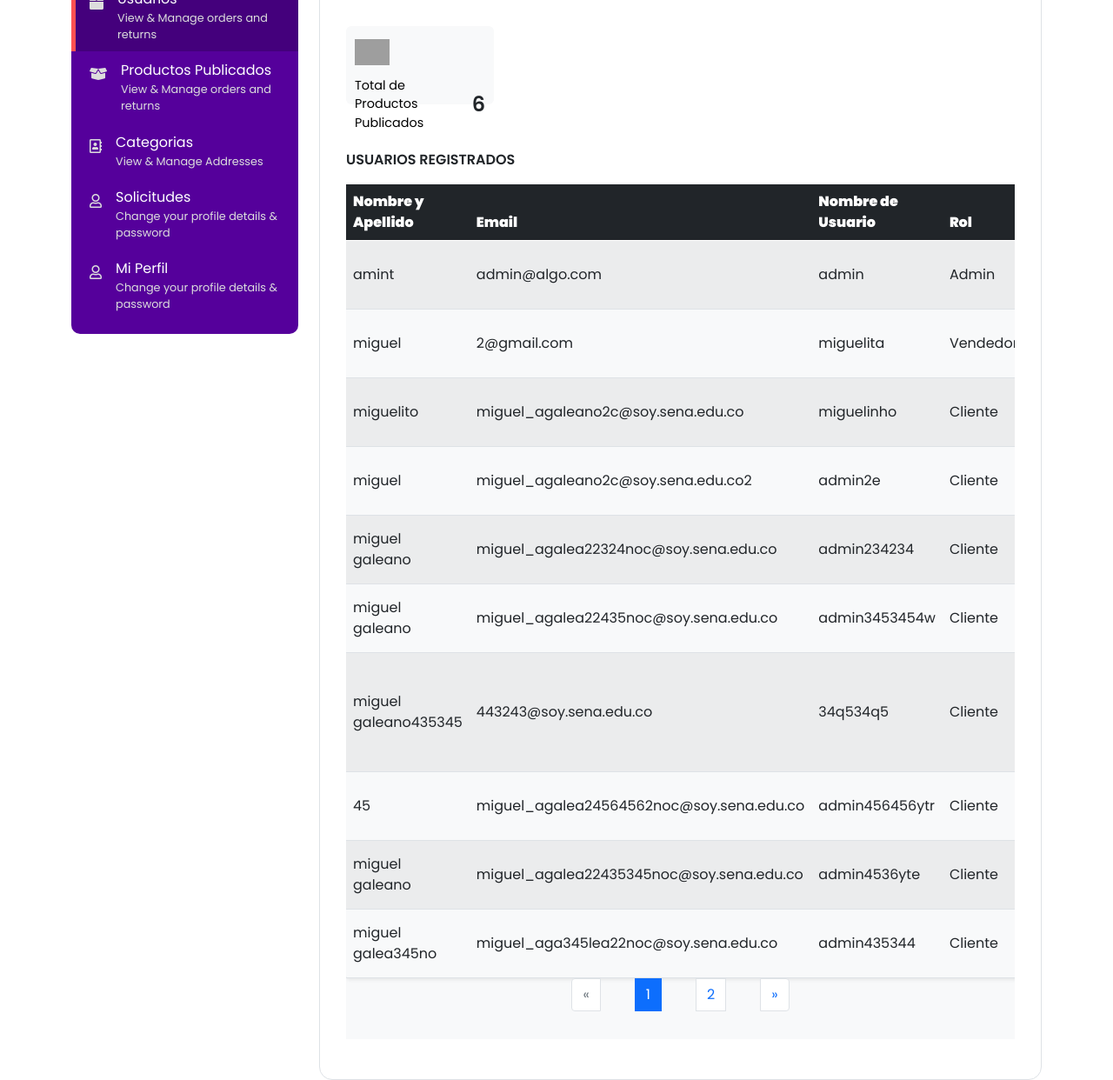
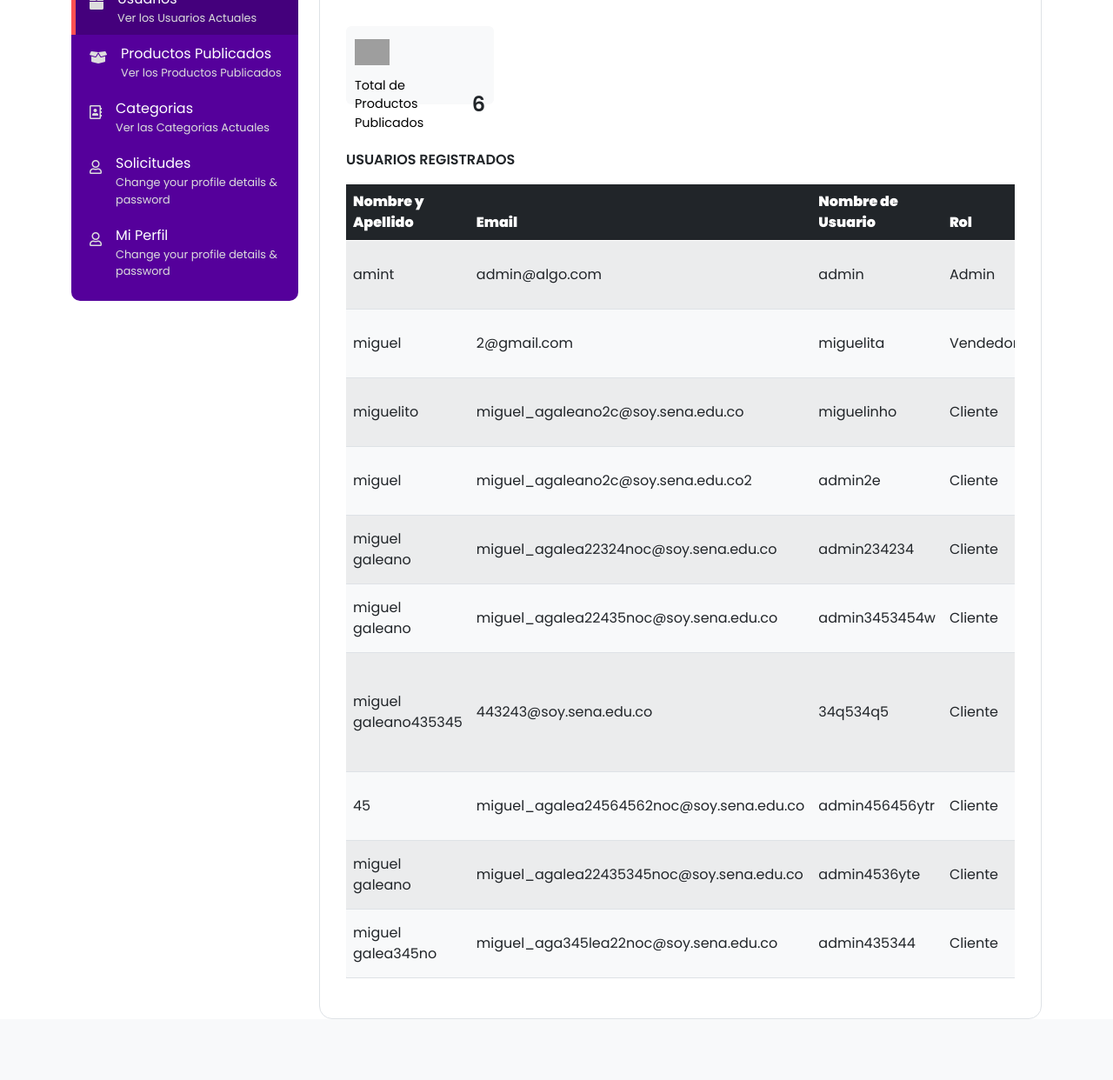
Before and after one commit to DarkXz7/MerkaChecheres-2, a Django app: page /admin_dashboard/ in a window 1280 px wide. Shown: the part 177-1419 px from the top of the page at 87% size. After the commit the page ends 1349 px from the top, so only its background shows below. Run offline with Django 5.2, Linux system fonts and the light colour scheme; data comes from the database, SQL or seed files in the repository; both versions use the stored data as it was after the commit; grey boxes are pictures that could not be loaded.

Commit message:
se añade categoria a la vista del admin y ediciones de categorias

```diff
--- a/merkachecheres/static/css/admin.css
+++ b/merkachecheres/static/css/admin.css
@@ -16,7 +16,17 @@ nav .navbar-brand .logo {
     padding: 10px 15px;
     border-radius: 8px;
 }
+#message-container {
+    visibility: hidden; /* Ocultar visualmente */
+    height: 0; /* No ocupar espacio */
+    overflow: hidden; /* Ocultar contenido si lo hay */
+    transition: all 0.3s ease; /* Transición suave */
+}
 
+#message-container.show {
+    visibility: visible; /* Mostrar visualmente */
+    height: auto; /* Ajustar al contenido */
+}
 nav .navbar-brand .logo .h2 {
     margin: 0;
 }
--- a/merkachecheres/templates/admin.html
+++ b/merkachecheres/templates/admin.html
@@ -68,7 +68,7 @@
                                 <div class="fas fa-box pt-2 me-3"></div>
                                 <div class="d-flex flex-column">
                                     <div class="link">Usuarios</div>
-                                    <div class="link-desc">View & Manage orders and returns</div>
+                                    <div class="link-desc">Ver los Usuarios Actuales</div>
                                 </div>
                             </a>
                         </li>
@@ -77,16 +77,16 @@
                                 <div class="fas fa-box-open pt-2 me-3"></div>
                                 <div class="d-flex flex-column">
                                     <div class="link">Productos Publicados</div>
-                                    <div class="link-desc">View & Manage orders and returns</div>
+                                    <div class="link-desc">Ver los Productos Publicados</div>
                                 </div>
                             </a>
                         </li>
                         <li>
-                            <a href="#" class="text-decoration-none d-flex align-items-start">
+                            <a href="?tabla=categorias" class="text-decoration-none d-flex align-items-start">
                                 <div class="far fa-address-book pt-2 me-3"></div>
                                 <div class="d-flex flex-column">
                                     <div class="link">Categorias</div>
-                                    <div class="link-desc">View & Manage Addresses</div>
+                                    <div class="link-desc">Ver las Categorias Actuales</div>
                                 </div>
                             </a>
                         </li>
@@ -113,44 +113,61 @@
             </div>
             <div class="col-lg-9 my-lg-0 my-1">
                 <div id="main-content" class="bg-white border h-100">
+                    <!-- Contenedor de mensajes -->
+                    {% if messages %}
+                        <div id="message-container" class="mt-3">
+                            {% for message in messages %}
+                                <div class="alert alert-{{ message.tags }} alert-dismissible fade show" role="alert">
+                                    {{ message }}
+                                    <button type="button" class="btn-close" data-bs-dismiss="alert" aria-label="Close"></button>
+                                </div>
+                            {% endfor %}
+                        </div>
+                    {% endif %}
+                    <!-- Fin del contenedor de mensajes -->
+
                     <div class="d-flex flex-column">
                         <div class="h5">Hola, {{ usuario_actual.full_name }}</div>
                         <div>Sesion iniciada como : {{ usuario_actual.email }}</div>
                     </div>
+
                     <div class="d-flex my-4 flex-wrap">
                         {% if mostrar_productos %}
                             <div class="box me-4 my-1 bg-light">
-                                    <img src="https://www.freepnglogos.com/uploads/box-png/cardboard-box-brown-vector-graphic-pixabay-2.png"
-                                        alt="">
+                                <img src="https://www.freepnglogos.com/uploads/box-png/cardboard-box-brown-vector-graphic-pixabay-2.png" alt="">
                                 <div class="d-flex align-items-center mt-2">
                                     <div class="tag">Total de usuarios registrados</div>
                                     <div class="ms-auto number me-2">{{ usuarios.paginator.count }}</div>
                                 </div>
                             </div>
                         {% else %}
+                            {% if not mostrar_categorias %}
                                 <div class="box me-4 my-1 bg-light">
-                                <img src="https://www.freepnglogos.com/uploads/shopping-cart-png/shopping-cart-campus-recreation-university-nebraska-lincoln-30.png"
-                                    alt="">
+                                    <img src="https://www.freepnglogos.com/uploads/shopping-cart-png/shopping-cart-campus-recreation-university-nebraska-lincoln-30.png" alt="">
                                     <div class="d-flex align-items-center mt-2">
                                         <div class="tag me-2">Total de Productos Publicados</div>
                                         <div class="ms-auto number">{{ total_productos }}</div>
                                     </div>
                                 </div>
-
                             {% endif %}
-
+                        {% endif %}
                     </div>
                     <br/>
+
                     <div class="text-uppercase">
                         {% if mostrar_productos %}
                             Productos Publicados
+                        {% elif mostrar_categorias %}
+                            Categorias
                         {% else %}
                             Usuarios Registrados
                         {% endif %}
                     </div>
+
                     <div class="order my-3 bg-light p-0">
                         <div class="table-responsive">
                             {% if mostrar_productos %}
+                                <!-- Tabla de productos -->
                                 {% if producto_a_editar %}
                                     <!-- Formulario para editar producto -->
                                     <form method="post">
@@ -190,7 +207,6 @@
                                                 <span class="input-group-text">%</span>
                                             </div>
                                         </div>
-
                                         <div class="mb-3">
                                             <label for="dimensiones" class="form-label">Dimensiones</label>
                                             <input type="text" class="form-control" id="dimensiones" name="dimensiones" value="{{ producto_a_editar.dimensiones }}">
@@ -203,6 +219,7 @@
                                         <a href="?tabla=productos" class="btn btn-secondary">Cancelar</a>
                                     </form>
                                 {% else %}
+                                    <!-- Tabla de productos -->
                                     <table class="table table-striped table-hover align-middle shadow-sm rounded w-100 m-0">
                                         <thead class="table-dark">
                                             <tr>
@@ -280,7 +297,30 @@
                                         </ul>
                                     </nav>
                                 {% endif %}
+                            {% elif mostrar_categorias %}
+                                <!-- Tabla de categorías -->
+                                <table class="table table-striped table-hover align-middle shadow-sm rounded w-100 m-0">
+                                    <thead class="table-dark">
+                                        <tr>
+                                            <th>ID</th>
+                                            <th>Nombre</th>
+                                        </tr>
+                                    </thead>
+                                    <tbody>
+                                        {% for value, display in categorias %}
+                                        <tr>
+                                            <td>{{ forloop.counter }}</td>
+                                            <td>
+                                                <a href="?tabla=productos&categoria={{ value }}" class="text-decoration-none">
+                                                    {{ display }}
+                                                </a>
+                                            </td>
+                                        </tr>
+                                        {% endfor %}
+                                    </tbody>
+                                </table>
                             {% else %}
+                                <!-- Tabla de usuarios -->
                                 <table class="table table-striped table-hover align-middle shadow-sm rounded w-100 m-0">
                                     <thead class="table-dark">
                                         <tr>
@@ -318,45 +358,31 @@
                                         {% endfor %}
                                     </tbody>
                                 </table>
-                            <!-- Paginación usuarios -->
-                            <nav aria-label="Page navigation">
-                                <ul class="pagination justify-content-center">
-                                    {% if usuarios.has_previous %}
-                                        <li class="page-item">
-                                            <a class="page-link" href="?tabla=usuarios&page={{ usuarios.previous_page_number }}" aria-label="Anterior">
-                                                <span aria-hidden="true">&laquo;</span>
-                                            </a>
-                                        </li>
-                                    {% else %}
-                                        <li class="page-item disabled">
-                                            <span class="page-link">&laquo;</span>
-                                        </li>
-                                    {% endif %}
-                                    {% for num in usuarios.paginator.page_range %}
-                                        {% if usuarios.number == num %}
-                                            <li class="page-item active"><span class="page-link">{{ num }}</span></li>
-                                        {% elif num > usuarios.number|add:'-3' and num < usuarios.number|add:'3' %}
-                                            <li class="page-item"><a class="page-link" href="?tabla=usuarios&page={{ num }}">{{ num }}</a></li>
-                                        {% endif %}
-                                    {% endfor %}
-                                    {% if usuarios.has_next %}
-                                        <li class="page-item">
-                                            <a class="page-link" href="?tabla=usuarios&page={{ usuarios.next_page_number }}" aria-label="Siguiente">
-                                                <span aria-hidden="true">&raquo;</span>
-                                            </a>
-                                        </li>
-                                    {% else %}
-                                        <li class="page-item disabled">
-                                            <span class="page-link">&raquo;</span>
-                                        </li>
-                                    {% endif %}
-                                </ul>
-                            </nav>
                             {% endif %}
                         </div>
                     </div>
                 </div>
             </div>
         </div>
+    </div>
 </body>
+<script>
+    document.addEventListener("DOMContentLoaded", () => {
+        const messageContainer = document.getElementById('message-container');
+        if (messageContainer && messageContainer.children.length > 0) {
+            messageContainer.classList.add('show'); // Mostrar el contenedor si hay mensajes
+        }
+
+        // Ocultar mensajes automáticamente después de 3 segundos
+        setTimeout(() => {
+            if (messageContainer) {
+                messageContainer.style.transition = "opacity 0.5s ease";
+                messageContainer.style.opacity = "0";
+                setTimeout(() => {
+                    messageContainer.remove();
+                }, 500); // Esperar a que termine la transición antes de eliminarlo
+            }
+        }, 3000); // 3000 ms = 3 segundos
+    });
+</script>
 </html>
--- a/merkachecheres/views.py
+++ b/merkachecheres/views.py
@@ -601,48 +601,87 @@ def categoria_producto(request, categoria_id):
 
 def admin_dashboard(request):
     tabla = request.GET.get('tabla', 'usuarios')
+    categoria_seleccionada = request.GET.get('categoria')  # Obtener la categoría seleccionada
     usuario_id = request.session.get('validar', {}).get('id')
     usuario_actual = Usuario.objects.get(id=usuario_id) if usuario_id else None
 
+    # Paginación de usuarios
     usuarios_list = Usuario.objects.all().order_by('id')
     usuarios_paginator = Paginator(usuarios_list, 10)
     usuarios_page_number = request.GET.get('page') if tabla == 'usuarios' else 1
     usuarios = usuarios_paginator.get_page(usuarios_page_number)
 
+     # Lógica para editar productos
     editar_producto_id = request.GET.get('editar_producto')
     producto_a_editar = None
 
     if editar_producto_id:
         producto_a_editar = Producto.objects.get(id=editar_producto_id)
 
-        # Si el formulario fue enviado
         if request.method == 'POST':
-            producto_a_editar.titulo = request.POST.get('titulo')
-            producto_a_editar.categoria = request.POST.get('categoria')
-            producto_a_editar.descripcion = request.POST.get('descripcion')
-            producto_a_editar.marca = request.POST.get('marca')
-            producto_a_editar.dimensiones = request.POST.get('dimensiones')
-            producto_a_editar.stock = request.POST.get('stock')
+            # Validar y guardar el producto
             try:
-                producto_a_editar.precio = Decimal(request.POST.get('precio'))
-            except (InvalidOperation, TypeError):
-                messages.error(request, "El precio debe ser un número válido.")
+                producto_a_editar.titulo = request.POST.get('titulo')
+                producto_a_editar.categoria = request.POST.get('categoria')
+                producto_a_editar.descripcion = request.POST.get('descripcion')
+                producto_a_editar.marca = request.POST.get('marca')
+                producto_a_editar.dimensiones = request.POST.get('dimensiones')
+                producto_a_editar.stock = int(request.POST.get('stock', 0))
 
-            descuento = request.POST.get('descuento')
-            if descuento:
+                # Validar precio
                 try:
-                    producto_a_editar.descuento = Decimal(descuento)
+                    producto_a_editar.precio = Decimal(request.POST.get('precio'))
                 except (InvalidOperation, TypeError):
-                    messages.error(request, "El descuento debe ser un número válido.")
-            else:
-                producto_a_editar.descuento = None
-            producto_a_editar.save()
-            messages.success(request, "Producto actualizado exitosamente.")
-            # Redirige a la misma página sin el parámetro de edición
-            return redirect(f"{request.path}?tabla=productos")
+                    messages.error(request, "El precio debe ser un número válido.")
+                    return render(request, 'admin.html', {
+                        'producto_a_editar': producto_a_editar,
+                        'mostrar_productos': True,
+                        'categorias': Producto._meta.get_field('categoria').choices,
+                        'usuarios': Usuario.objects.all(),
+                        'usuario_actual': Usuario.objects.get(id=request.session.get('validar', {}).get('id')),
+                    })
 
+                # Validar descuento
+                descuento = request.POST.get('descuento')
+                if descuento:
+                    try:
+                        producto_a_editar.descuento = Decimal(descuento)
+                    except (InvalidOperation, TypeError):
+                        messages.error(request, "El descuento debe ser un número válido.")
+                        return render(request, 'admin.html', {
+                            'producto_a_editar': producto_a_editar,
+                            'mostrar_productos': True,
+                            'categorias': Producto._meta.get_field('categoria').choices,
+                            'usuarios': Usuario.objects.all(),
+                            'usuario_actual': Usuario.objects.get(id=request.session.get('validar', {}).get('id')),
+                        })
+                else:
+                    producto_a_editar.descuento = None
+
+                # Guardar el producto si no hay errores
+                producto_a_editar.save()
+                messages.success(request, f"El producto '{producto_a_editar.titulo}' se ha actualizado correctamente.")
+                return redirect(f"{request.path}?tabla=productos")
+
+            except Exception as e:
+                messages.error(request, f"Hubo un error al actualizar el producto: {str(e)}")
+                return render(request, 'admin.html', {
+                    'producto_a_editar': producto_a_editar,
+                    'mostrar_productos': True,
+                    'categorias': Producto._meta.get_field('categoria').choices,
+                    'usuarios': Usuario.objects.all(),
+                    'usuario_actual': Usuario.objects.get(id=request.session.get('validar', {}).get('id')),
+                })
+
+
+
+    #logica para la paginación de productos
+    # Paginación de productos
     if tabla == 'productos':
-        productos_list = Producto.objects.all().order_by('id')
+        if categoria_seleccionada:
+            productos_list = Producto.objects.filter(categoria=categoria_seleccionada).order_by('id')
+        else:
+            productos_list = Producto.objects.all().order_by('id')
         productos_paginator = Paginator(productos_list, 10)
         productos_page_number = request.GET.get('page')
         productos = productos_paginator.get_page(productos_page_number)
@@ -653,8 +692,23 @@ def admin_dashboard(request):
             'usuario_actual': usuario_actual,
             'total_productos': Producto.objects.count(),
             'producto_a_editar': producto_a_editar,
-            'categorias': Producto._meta.get_field('categoria').choices
+            'categorias': Producto._meta.get_field('categoria').choices,
+            'categoria_seleccionada': categoria_seleccionada,
         }
+
+    elif tabla == 'categorias':
+        # Lógica para las categorías
+        categorias_list = Producto._meta.get_field('categoria').choices
+        categorias_paginator = Paginator(categorias_list, 10)
+        categorias_page_number = request.GET.get('page')
+        categorias = categorias_paginator.get_page(categorias_page_number)
+        context = {
+            'mostrar_categorias': True,
+            'categorias': categorias,
+            'usuarios': usuarios,
+            'usuario_actual': usuario_actual,
+        }
+
     else:
         context = {
             'mostrar_productos': False,
@@ -665,7 +719,7 @@ def admin_dashboard(request):
 
     return render(request, 'admin.html', context)
 
-    return render(request, 'admin.html', context)
+
 
 
 def editar_producto(request, producto_id):
```
Also changed, not shown: db.sqlite3. Lines whose indentation alone changed are shown as unchanged.
